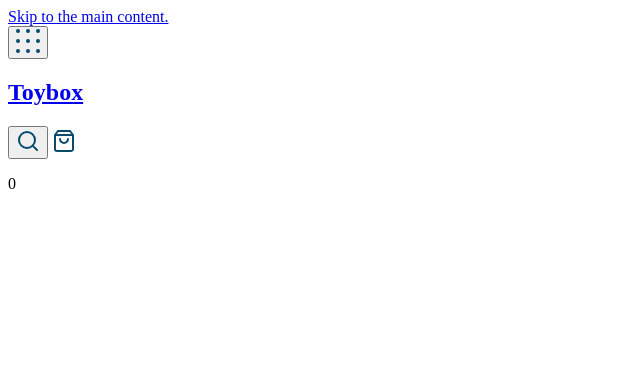
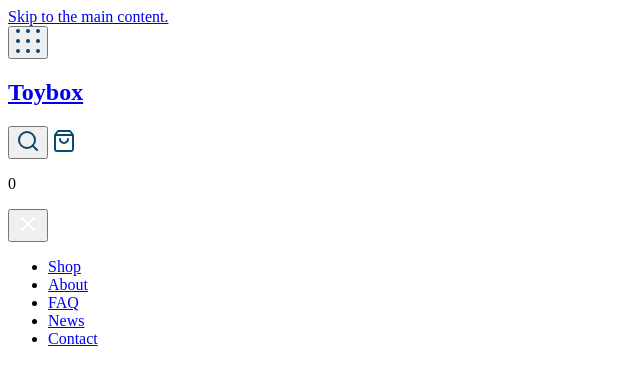
Before and after one commit to hushangni/ecommerce-codealong-juno, a plain HTML site: page index.html in a window 1280 px wide. Shown: the whole page, without its empty margins (0-640 px from the left). Drawn offline with Linux system fonts and the light colour scheme.

Commit message:
Finished nav bar markup, added slide out nav markup

```diff
--- a/index.html
+++ b/index.html
@@ -33,7 +33,23 @@
 				</div>
 			</div><!-- END .searchCart-->
 		</div><!-- END .wrapper -->
-	</nav>
+
+		<div class="slideOutNav">
+			<button>
+				<img src="./assets/menu-close.svg" alt="close slide out navigation">
+			</button>
+
+			<nav>
+				<ul class="mainMenu">
+					<li><a href="#">Shop</a></li>
+					<li><a href="#">About</a></li>
+					<li><a href="#">FAQ</a></li>
+					<li><a href="#">News</a></li>
+					<li><a href="./contact.html">Contact</a></li>
+				</ul>
+			</nav>
+		</div><!-- END .slideOutNav -->
+	</nav><!-- END .navBar -->
 
 
 	<main id="mainContent">
```
Also changed, not shown: contact.html (added).
